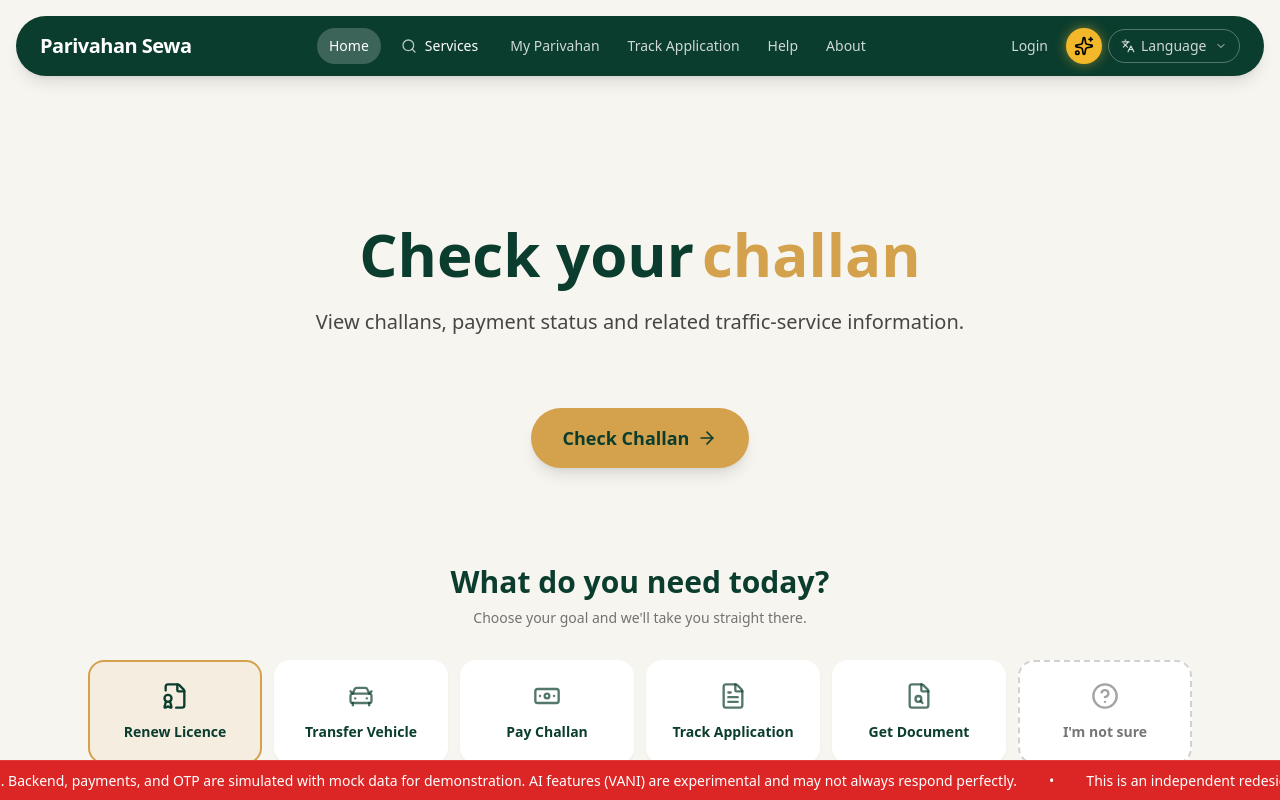
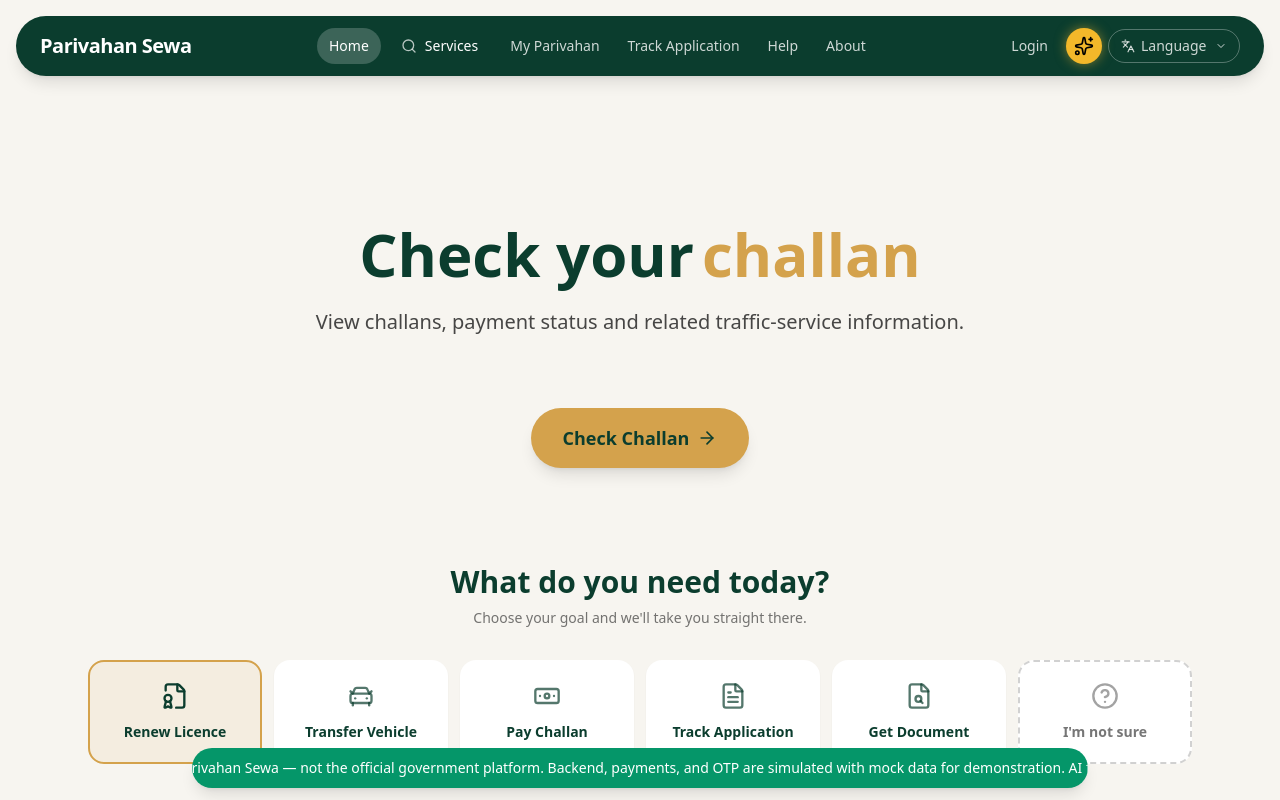
Before and after one commit to vaibhavvvvjain03/BUILD-WHAT-MOVES-INDIA, a Next.js app: page / in a window 1280 px wide. Shown: the top 800 px of the page. Built offline with nearby package versions, Linux system fonts and the light colour scheme.

Commit message:
Update disclaimer ticker style and speed

```diff
--- a/components/DisclaimerTicker.tsx
+++ b/components/DisclaimerTicker.tsx
@@ -20,7 +20,7 @@ export default function DisclaimerTicker() {
   const text = t(lang, "disclaimer_text");
 
   return (
-    <div className="fixed bottom-0 left-0 right-0 h-10 bg-red-600 text-white z-50 overflow-hidden flex items-center border-t border-white/10 shadow-lg">
+    <div className="fixed bottom-3 left-3 right-3 md:left-1/2 md:-translate-x-1/2 md:w-full md:max-w-4xl h-10 bg-emerald-600 text-white rounded-full z-50 overflow-hidden flex items-center shadow-lg">
       {isReducedMotion ? (
         <div className="w-full text-center px-4 truncate text-sm font-ibm-plex font-medium">
           {text}
@@ -33,7 +33,7 @@ export default function DisclaimerTicker() {
               100% { transform: translateX(-100%); }
             }
             .marquee-anim {
-              animation: marqueeScroll 30s linear infinite;
+              animation: marqueeScroll 60s linear infinite;
             }
           `}} />
           <div className="relative w-full overflow-hidden flex whitespace-nowrap">
```
